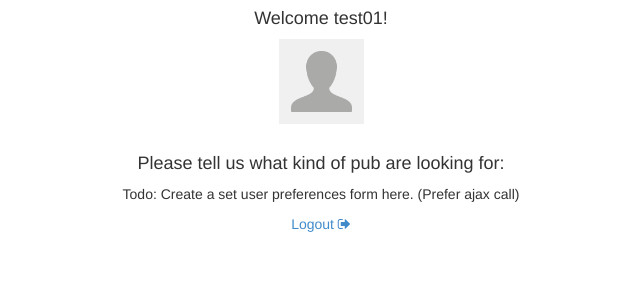
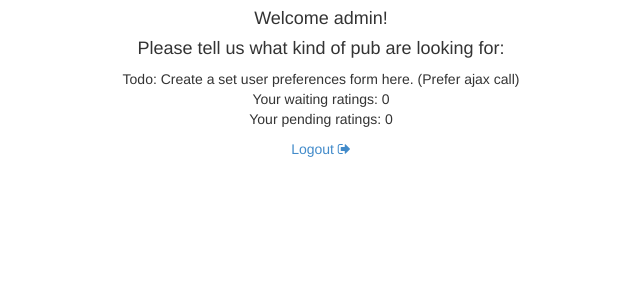
Before and after one commit to andraslesko93/pubngo, a Django app: page / in a window 1280 px wide. Shown: the part 51-351 px from the top of the page, without its empty margins (319-959 px from the left). Run offline with Django 3.2, Linux system fonts and the light colour scheme; a user stored in the database is signed in; data comes from the database, SQL or seed files in the repository; some libraries are stand-ins or nearby versions.

Commit message:
Initial version of ratings added deleted dead code from settings.py

```diff
--- /dev/null
+++ b/pubs/context_processors.py
@@ -0,0 +1,31 @@
+def rating_number_counter(request):
+    from pubs.models import Rating
+    if (request.user.is_authenticated()):
+        pending_ratings = Rating.objects.filter (user__exact = request.user, status__exact ="pending")
+        pending_rating_count = pending_ratings.count()
+        waiting_ratings = Rating.objects.filter (user__exact = request.user, status__exact ="waiting")
+        waiting_rating_count = waiting_ratings.count()
+    else:
+        pending_rating_count = 0
+        waiting_rating_count = 0
+    return {'waiting_rating_count':waiting_rating_count, 'pending_rating_count':pending_rating_count}
+
+
+def switch_rating_status (request):
+    from pubs.models import Rating
+    from django.utils import timezone
+    from datetime import timedelta
+    now = timezone.now()
+    dummy =""
+    if (request.user.is_authenticated()):
+        try:
+            waiting_ratings = Rating.objects.filter(user__exact = request.user, status__exact = "waiting")
+        except Rating.DoesNotExist:
+            pass
+        now = now + timezone.timedelta(0, 60)
+        for waiting_rating in waiting_ratings:
+            #only for debug, you should change 120 to a higher number
+            if (now >= (waiting_rating.timestamp + timedelta(seconds = 120))):
+                waiting_rating.status = "pending"
+                waiting_rating.save()
+    return {'dummy':dummy}
--- a/pubs/models.py
+++ b/pubs/models.py
@@ -5,22 +5,24 @@
 from geoposition.fields import GeopositionField
 from django.utils import timezone
 
-class Rating(models.Model):
-    user = models.ForeignKey(User)
-    price = models.IntegerField() #siman ft-ban egyenlore
-    feeling = models.CharField(max_length = 10, blank=True) #regexp arra, hogy kesdobalo//bulizos//beszelgetos
-    status = models.CharField(max_length=10, default ="pending")
 class Pub(models.Model):
     approvation = models.CharField(max_length = 10, default="pending")
     name = models.CharField(max_length = 150)
     position = GeopositionField()
-    ratings = ManyToManyField(Rating, blank=True)
     objects = models.Manager() # The default manager.
+
+class Rating(models.Model):
+    user = models.ForeignKey(User, blank=True)
+    pub = models.ForeignKey(Pub, blank=True)
+    price = models.IntegerField(null=True, blank=True) #siman ft-ban egyenlore
+    feeling = models.CharField(max_length = 10, blank=True) #regexp arra, hogy kesdobalo//bulizos//beszelgetos
+    status = models.CharField(max_length=10, default ="waiting")
+    timestamp = models.DateTimeField(default = timezone.now)
 
 class Checkin(models.Model):
     user = models.ForeignKey(User)
     pub = models.ForeignKey(Pub)
-    time = models.DateTimeField(default = timezone.now)
+    timestamp = models.DateTimeField(default = timezone.now)
 
 class UserProfile(models.Model):
     user = models.OneToOneField(User)
--- a/pubs/views/get_nearby_pubs.py
+++ b/pubs/views/get_nearby_pubs.py
@@ -14,8 +14,9 @@
     one_hour_before=current_time-timedelta(seconds=60)
     #real:
     #one_hour_before=current_time-timedelta(seconds=3600)
-    checkins = Checkin.objects.filter(user=request.user, time__gte=one_hour_before)
+    checkins = Checkin.objects.filter(user=request.user, timestamp__gte=one_hour_before)
     pubs=Pub.objects.all()
+    #Should filter to approved pubs before release
     if (checkins.count()>0):
         pubs = pubs.filter(~Q(pk__in=checkins.values('pub')))
     json_list = []
--- a/pubs/views/post_checkin.py
+++ b/pubs/views/post_checkin.py
@@ -7,8 +7,8 @@
         pub = get_object_or_404(Pub, pk=pk)
         checkin=Checkin(user=request.user, pub=pub)
         checkin.save()
-        #rating = Rating(user=request.user, pub=pub)
-        #rating.save()
+        rating = Rating(user=request.user, pub=pub)
+        rating.save()
         #Not the best solution for httpresponse but it works
         return HttpResponse("200")
     return HttpResponse(status=204)
--- a/templates/pubs/index.html
+++ b/templates/pubs/index.html
@@ -26,6 +26,8 @@
 		<p>
 		Todo: Create a set user preferences form here. (Prefer ajax call)
 		<br/>
+		Your waiting ratings: {{waiting_rating_count}} <br/>
+		Your pending ratings: {{pending_rating_count}}
 		</p>
 		<a href="/logout/">Logout
 			<i class="fa fa-sign-out"></i>
```
Also changed, not shown: pubngo/settings.py (+2 -19 lines), pubs/views/post_current_position_as_a_pub.py (+5 -3 lines), db.sqlite3.
